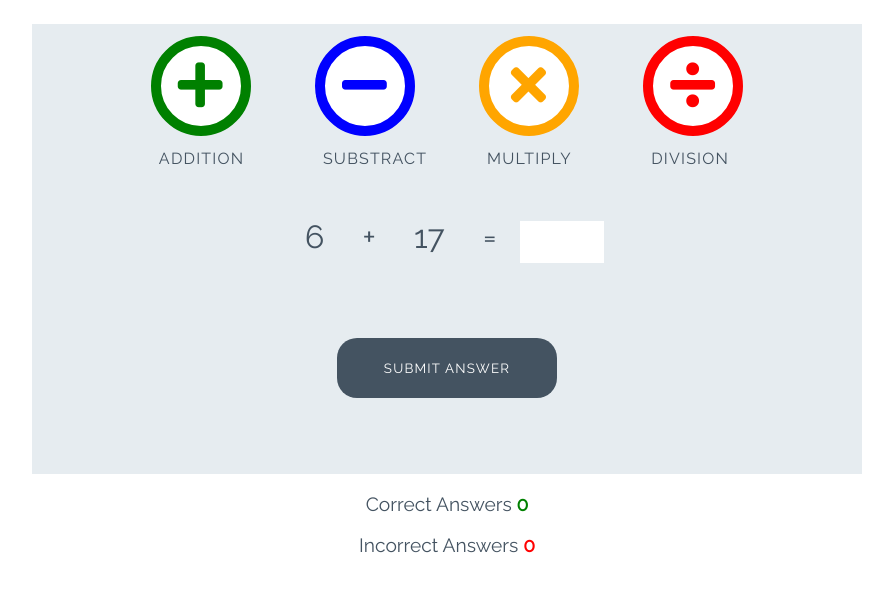
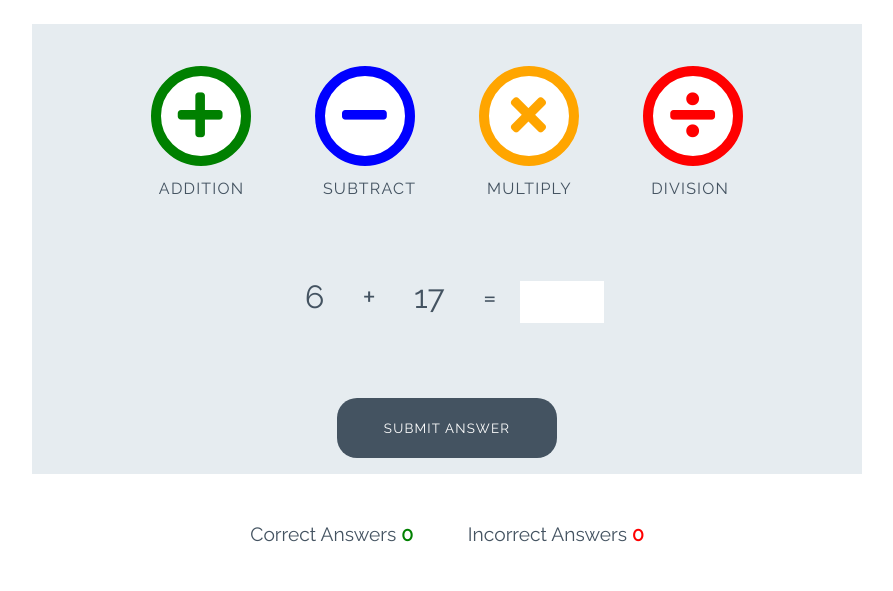
Before and after one commit to bytesbyt/love-maths, a plain HTML site: page index.html in a window 1280 px wide. Shown: the part 79-670 px from the top of the page, without its empty margins (193-1086 px from the left). Drawn offline with Linux system fonts and the light colour scheme.

Commit message:
Add code for subtraction game

```diff
--- a/index.html
+++ b/index.html
@@ -1,37 +1,39 @@
 <!DOCTYPE html>
 <html lang="en">
+
 <head>
     <meta charset="UTF-8">
     <meta name="viewport" content="width=device-width, initial-scale=1.0">
 
     <!-- font awesome and google fonts -->
-    <link rel="stylesheet" href="https://use.fontawesome.com/releases/v5.7.2/css/all.css" integrity="sha384-fnmOCqbTlWIlj8LyTjo7mOUStjsKC4pOpQbqyi7RrhN7udi9RwhKkMHpvLbHG9Sr" crossorigin="anonymous">
+    <link rel="stylesheet" href="https://use.fontawesome.com/releases/v5.7.2/css/all.css"
+        integrity="sha384-fnmOCqbTlWIlj8LyTjo7mOUStjsKC4pOpQbqyi7RrhN7udi9RwhKkMHpvLbHG9Sr" crossorigin="anonymous">
     <link href="https://fonts.googleapis.com/css?family=Raleway%7CRighteous" rel="stylesheet">
 
-    <link rel = "stylesheet" href = "assets/css/style.css">
+    <link rel="stylesheet" href="assets/css/style.css">
     <title>Document</title>
 </head>
 
 <body>
-    <h1 class = "heading">
-        <img class = "logo" src = "assets/images/logo.png" alt = "logo"> Love Maths
+    <h1 class="heading">
+        <img class="logo" src="assets/images/logo.png" alt="logo"> Love Maths
     </h1>
 
-    <div class ="game-area">
-        <divs class="controls-area">
-            <button data-type= "addition" class = "btn btn--big btn--green">
+    <div class="game-area">
+        <div class="controls-area">
+            <button data-type="addition" class="btn btn--big btn--green">
                 <i class="fas fa-plus"></i>
             </button>
-            <button data-type= "substract" class = "btn btn--big btn--blue">
+            <button data-type="subtract" class="btn btn--big btn--blue">
                 <i class="fas fa-minus"></i>
             </button>
-            <button data-type= "multiply" class = "btn btn--big btn--orange">
+            <button data-type="multiply" class="btn btn--big btn--orange">
                 <i class="fas fa-times"></i>
             </button>
-            <button data-type= "division" class = "btn btn--big btn--red">
+            <button data-type="division" class="btn btn--big btn--red">
                 <i class="fas fa-divide"></i>
             </button>
-        </divs>
+        </div>
         <div class="question-area">
             <span id="operand1">0</span>
             <span id="operator">x</span>
@@ -40,14 +42,15 @@
             <p class="answer-message">Enter Answer:</p>
             <input id="answer-box" type="number">
         </div>
-        <button data-type= "submit" class="btn btn--gray">Submit Answer</button>
+        <button data-type="submit" class="btn btn--gray">Submit Answer</button>
     </div>
 
     <div class="score-area">
-        <p classs = "scores">Correct Answers <span id="score">0</span></p>
-        <p classs = "scores">Incorrect Answers <span id="incorrect">0</span></p>
+        <p class="scores">Correct Answers <span id="score">0</span></p>
+        <p class="scores">Incorrect Answers <span id="incorrect">0</span></p>
     </div>
 
-    <script src = "assets/js/script.js"></script>
+    <script src="assets/js/script.js"></script>
 </body>
+
 </html>
```
